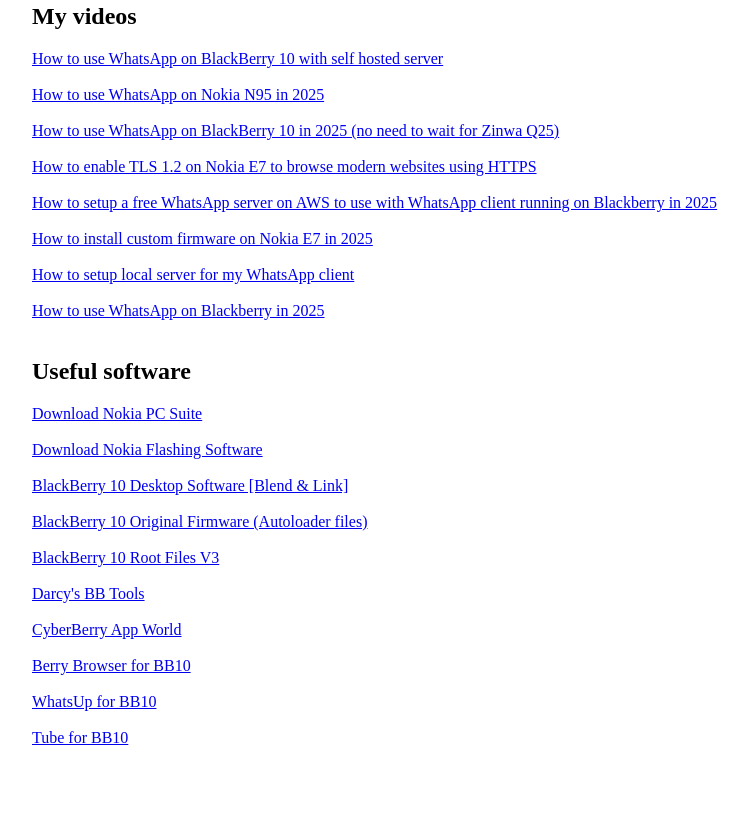
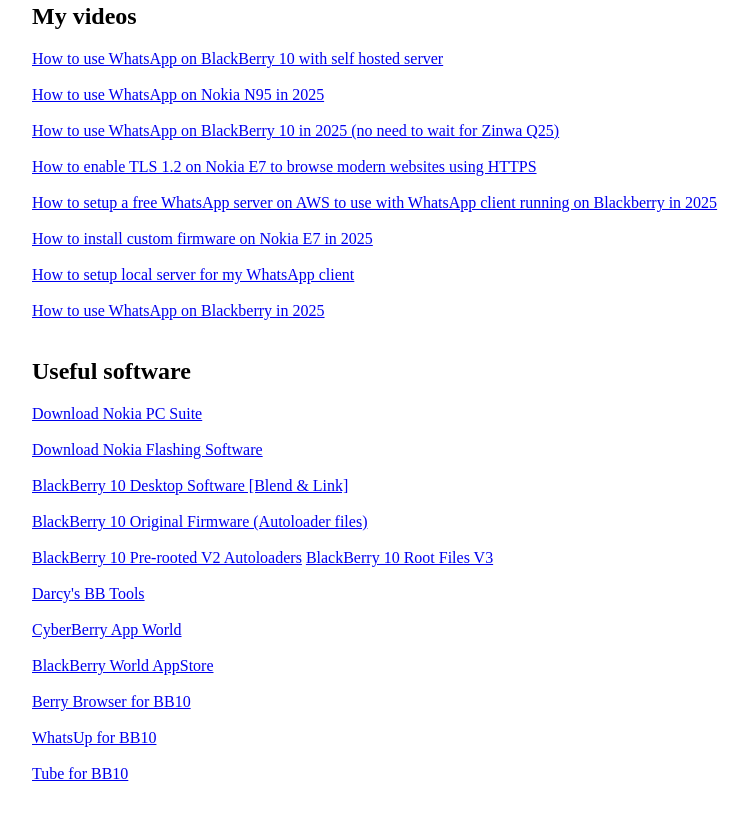
Before and after one commit to NovelProfessor/whatsapp-server, a website: page index.html in a window 1280 px wide. Shown: the part 1400-2217 px from the top of the page, without its empty margins (18-766 px from the left). Drawn offline with Linux system fonts and the light colour scheme.

Commit message:
added more links in index file

```diff
--- a/index.html
+++ b/index.html
@@ -110,11 +110,15 @@
 
 <a href="https://drive.google.com/drive/folders/1684_ySkSmq0wZk0gTVdMsakrAPGL4p_C">BlackBerry 10 Original Firmware (Autoloader files)</a><br/><br/>
 
+<a href="https://drive.google.com/drive/folders/1rNnJdwrTGOTqKaKUdnirx_5cn_RLtF4R">BlackBerry 10 Pre-rooted V2 Autoloaders</a>
+
 <a href="http://nokia4ever.com/download/v3root.7z">BlackBerry 10 Root Files V3</a><br/><br/>
 
 <a href="http://nokia4ever.com/download/DBBT3.1.0.1.7z">Darcy's BB Tools</a><br/><br/>
 
 <a href="http://nokia4ever.com/download/AppWorld.bar">CyberBerry App World</a><br/><br/>
+
+<a href="http://nokia4ever.com/download/BlackBerry-World-0.1.0-build64.bar">BlackBerry World AppStore</a><br/><br/>
 
 <a href="http://nokia4ever.com/download/BerryBrowserV3-3.0.2-build106.bar">Berry Browser for BB10</a><br/><br/>
 
```
